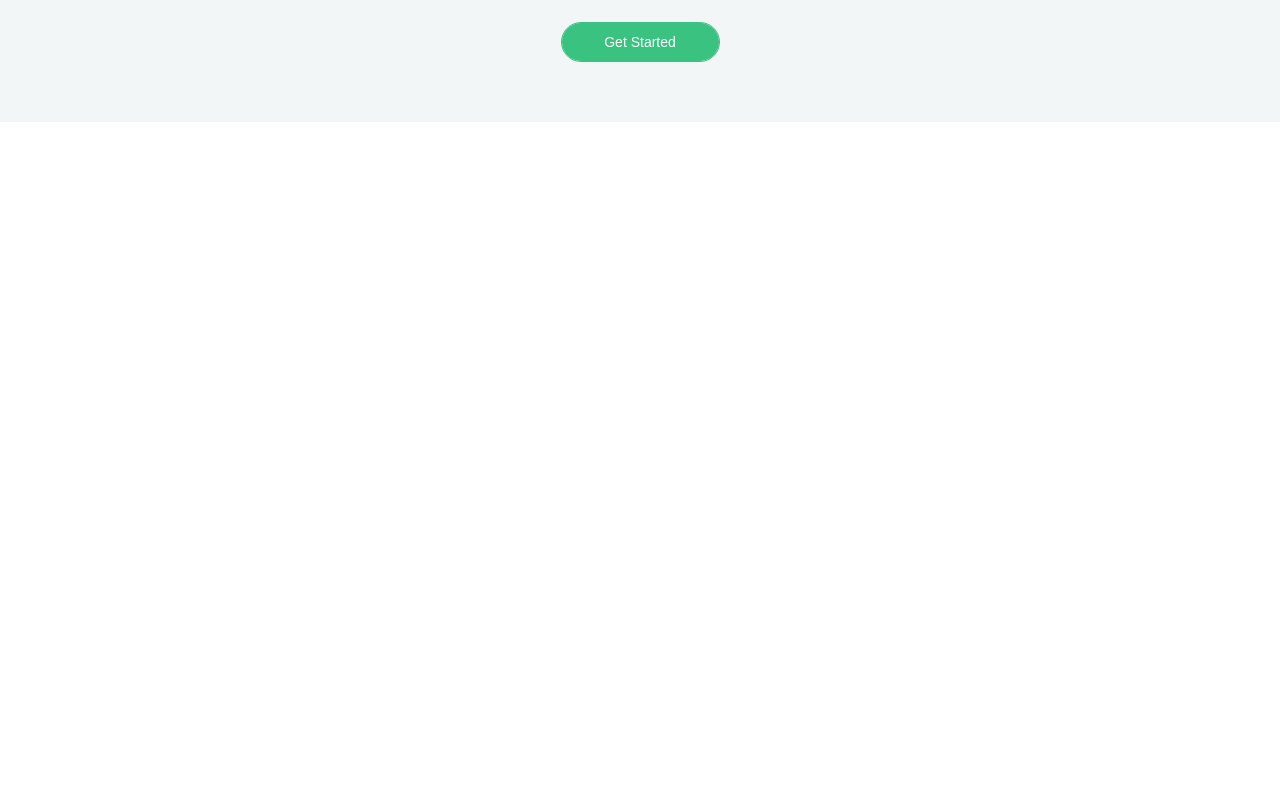
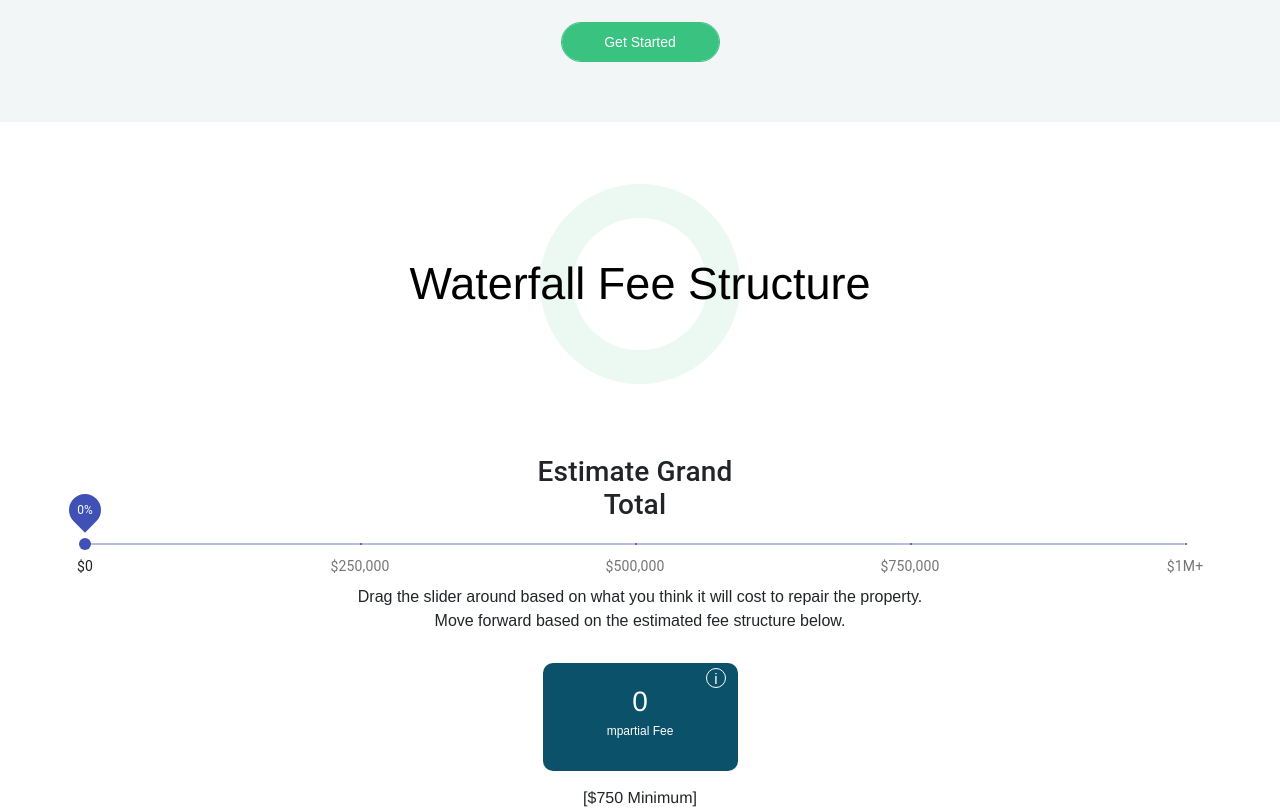
Before and after one commit to azamali6995/assignment, a React (Create React App) app: page / in a window 1280 px wide. Shown: the part 1840-2650 px from the top of the page. Before the commit the page ends 1962 px from the top, so only its background shows below. Built offline with nearby package versions, Linux system fonts and the light colour scheme.

Commit message:
Added Estimate Grand Total

```diff
--- /dev/null
+++ b/src/Component/Waterfall11.js
@@ -0,0 +1,79 @@
+import React, { useState } from 'react'
+import { makeStyles } from "@material-ui/core/styles";
+import Typography from "@material-ui/core/Typography";
+import Slider from "@material-ui/core/Slider";
+
+
+
+
+const useStyles = makeStyles((theme) => ({ root: { width: 1100 }, margin: { height: theme.spacing(7) } }));
+
+const marks = [
+  { value: 0, label: "$0" },
+  { value: 250000, label: "$250,000" },
+  { value: 500000, label: "$500,000" },
+  { value: 750000, label: "$750,000" },
+  { value: 1000000, label: "$1M+" }
+];
+
+export default function Waterfall11() {
+
+  const classes = useStyles();
+  const [value, setValue] = useState(0);
+
+  function valuetext(value) {
+    let abc = Math.round((value / 1000000) * 100)
+    setValue(value);
+    return `${abc}%`;
+  }
+
+  return (
+    <div>
+      <div className="mpartial_section css-1jnmlvi-WaterFall">
+        <div className="container">
+          <div className="title center">
+            <div className="row">
+              <div className="col">
+                <h2 className="section_title_text">
+                  Waterfall Fee Structure
+                      </h2>
+              </div>
+            </div>
+          </div>
+
+          <div className={classes.root}>
+
+            <Typography id="discrete-slider-custom" gutterBottom> <h3>Estimate Grand <br /> Total</h3>
+            </Typography>
+            <Slider
+              defaultValue={0} getAriaValueText={valuetext}
+              aria-labelledby="discrete-slider-custom"
+              step={1}
+              valueLabelDisplay="on"
+              valueLabelFormat={valuetext}
+              marks={marks}
+              min={0}
+              max={1000000} />
+          </div>
+          <p className="section_title_description css-ulgnwk-WaterFall">
+            Drag the slider around based on what you think it will cost to repair the property.
+                  <br />
+                  Move forward based on the estimated fee structure below.
+                </p>
+          <div className="partial_fee_btn">
+            <i className="info_popup">
+              i
+                  </i>
+            <label> {value} </label> <br />
+            <span>
+              mpartial Fee
+                  </span>
+          </div>
+          <p className="waterfall_info_text">
+            [$750 Minimum]
+                </p>
+        </div>
+      </div>
+    </div>
+  )
+}
--- a/src/Home.js
+++ b/src/Home.js
@@ -5,6 +5,7 @@ import Video2 from './Component/Video2'
 import Ground3 from './Component/Ground3'
 import Button5 from './Component/Button5'
 import Work6 from './Component/Work6'
+import Waterfall11 from './Component/Waterfall11'
 
 export default function Home() {
   return (
@@ -15,6 +16,7 @@ export default function Home() {
       <Ground3 />
       <Button5 />
       <Work6 />
+      <Waterfall11 />
 
     </div>
   )
```
